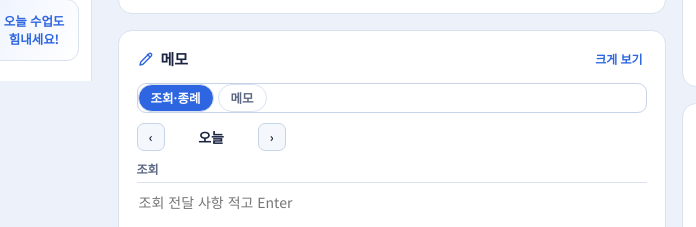
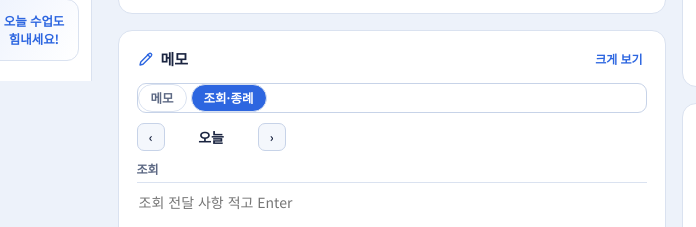
Before and after one commit to jindokkae/jindokkae.github.io, a plain HTML site: page index.html in a window 1280 px wide. Shown: the part 719-946 px from the top of the page, 116-812 px from the left. Drawn offline with Linux system fonts and the light colour scheme.

Commit message:
메모 카드 탭 순서: 메모 | 조회·종례
Co-Authored-By: Claude Opus 5.5 <noreply@anthropic.com>
Claude-Session: https://claude.ai/code/session_01WYqevdYKttPvyJrJbVq2ca

```diff
--- a/index.html
+++ b/index.html
@@ -2029,7 +2029,7 @@ const mTime=ts=>{if(!ts)return '';const d=new Date(ts),k=key(d);return k===TK?`$
 function memoCard(){const M=memosL(),J=jjAll();const now=new Date(),t=now.getHours()*60+now.getMinutes();
   if(!U.memoTab)U.memoTab=(t<10*60||t>=15*60)&&jjLeft(TK)?'jj':(t<9*60+30?'jj':'memo');
   if(!U.jjDay||U.jjTK!==TK){U.jjDay=TK;U.jjTK=TK}const tab=U.memoTab,left=jjLeft(TK);
-  const tabs=`<div class="seg mtabs" role="tablist"><button type="button" data-a="mtab" data-x="jj" aria-pressed="${tab==='jj'}">조회·종례${left?` <span class="mbadge">${left}</span>`:''}</button><button type="button" data-a="mtab" data-x="memo" aria-pressed="${tab==='memo'}">메모${M.length?` <span class="mcnt">${M.length}</span>`:''}</button></div>`;
+  const tabs=`<div class="seg mtabs" role="tablist"><button type="button" data-a="mtab" data-x="memo" aria-pressed="${tab==='memo'}">메모${M.length?` <span class="mcnt">${M.length}</span>`:''}</button><button type="button" data-a="mtab" data-x="jj" aria-pressed="${tab==='jj'}">조회·종례${left?` <span class="mbadge">${left}</span>`:''}</button></div>`;
   let body='',right='';
   if(tab==='memo'){right=`<button type="button" class="hlink" data-a="mnew">+ 새 메모</button>`;const q=(U.memoQ||'').trim().toLowerCase();
     const list=M.filter(m=>!q||String(m.txt||'').toLowerCase().includes(q)).sort((a,b)=>(b.pin?1:0)-(a.pin?1:0)||(b.ts||0)-(a.ts||0));
```
